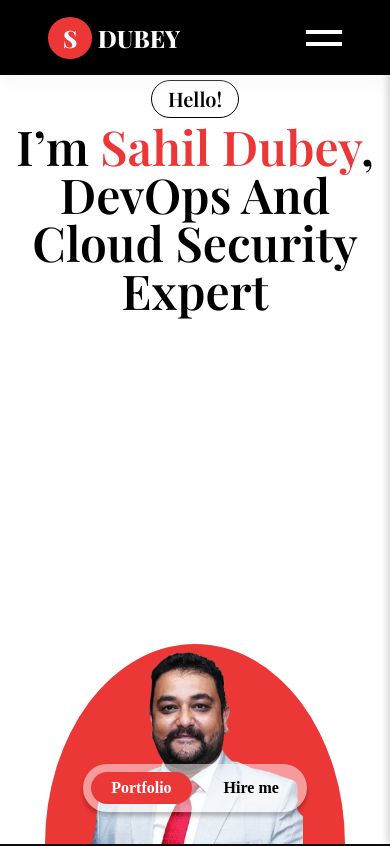
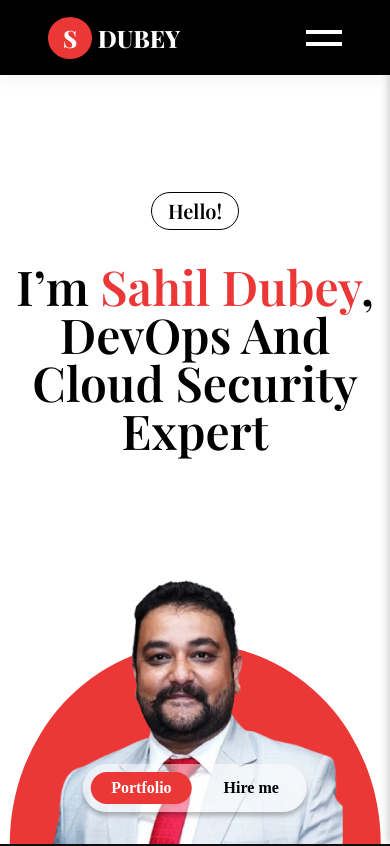
Before and after one commit to SatmeetSingh/Sahil_Dubey_Portfolio, a React (Vite) app: page / in a window 390 px wide. Shown: the top 846 px of the page. Built offline with nearby package versions, Linux system fonts and the light colour scheme; a web font is replaced by a local one.

Commit message:
fix:hero

```diff
--- a/src/components/HeroPage/hero.module.css
+++ b/src/components/HeroPage/hero.module.css
@@ -15,7 +15,7 @@
     align-items: center;
     justify-content: center;
     gap: 0.25rem;
-    margin-top: 5rem;
+    margin-top: 7rem;
 }
 
 .intro p{
@@ -123,6 +123,7 @@
     bottom: 0;
     width: 65%;
     max-height: 550px;
+    min-height: 450px;
     height: auto;
     object-fit: contain;
     object-position: center bottom;
@@ -170,16 +171,6 @@
                 padding 0.3s ease-in-out;
 }
 
-@media (max-width:500px){
-    .hero {
-        padding-inline:0.5rem ;
-    }
-
-    .semicircle{
-        width: 95vw;
-        height: 30vh;
-    }
-}
 
 
 @media (max-width:768px) {
@@ -210,6 +201,23 @@
     }
 
     .semicircle img {
-        width: 72%;
+        width: 80%;
     }
 }
+
+@media (max-width:500px){
+    .intro {
+        gap: 2rem;
+        margin-top: 12rem;
+    }
+    .hero {
+        padding-inline:0.5rem ;
+    }
+
+    .semicircle{
+        width: 95vw;
+        height: 30vw;
+    }
+
+
+}
```
